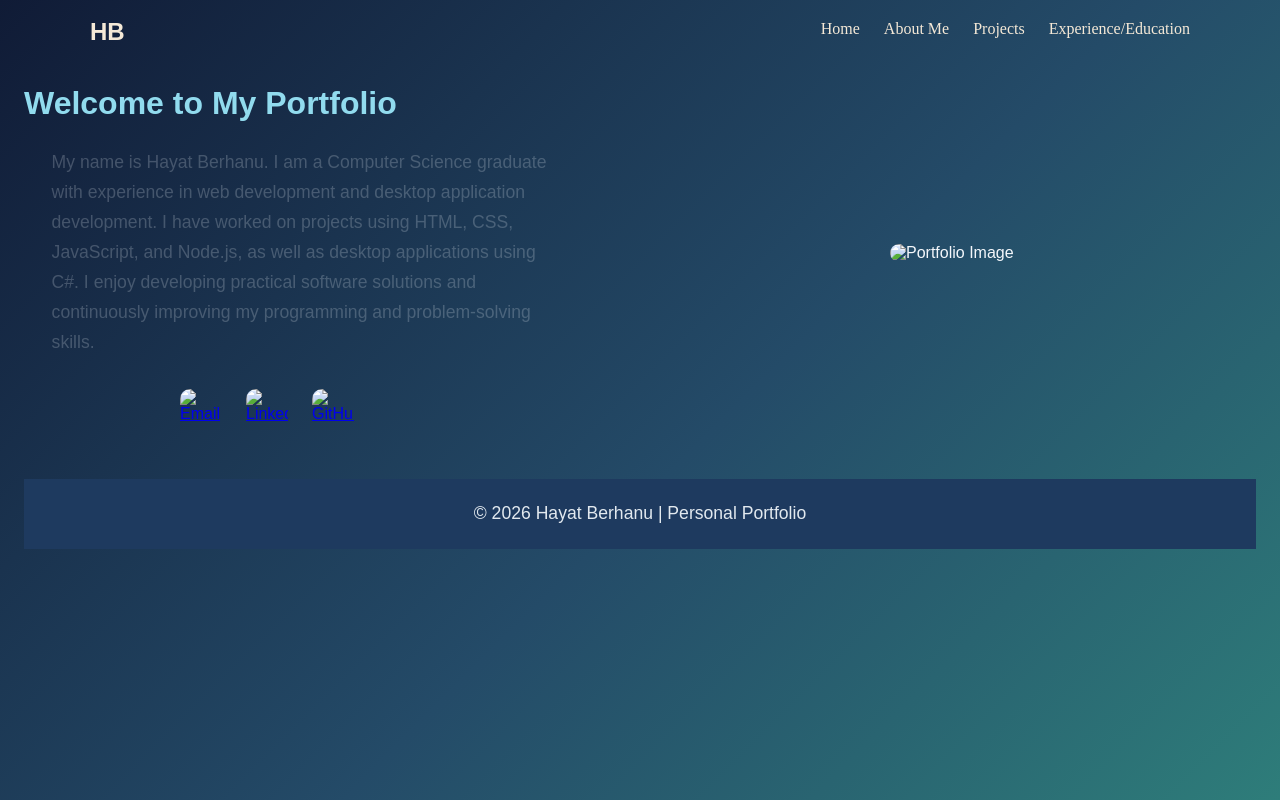
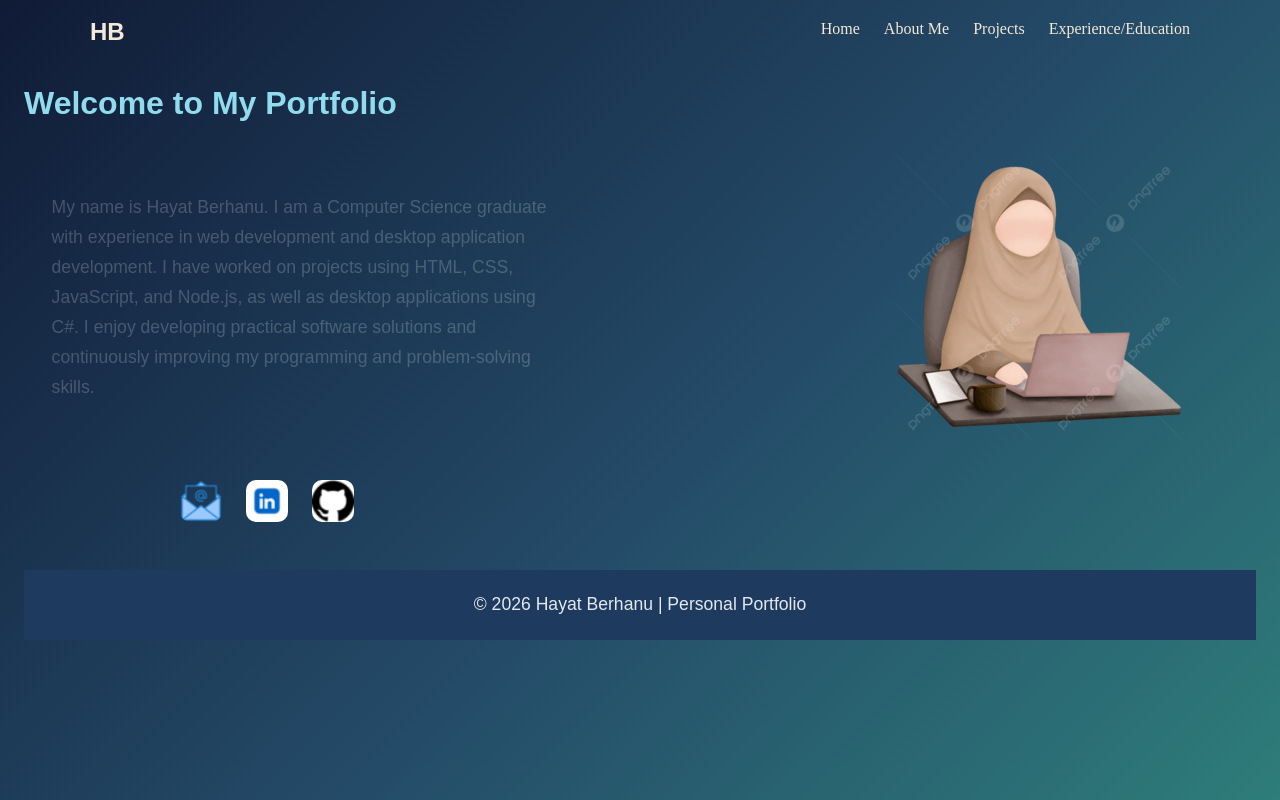
Before and after one commit to aumihayat56/my--portfolio, a website: page index.html in a window 1280 px wide. Drawn offline with Linux system fonts and the light colour scheme.

Commit message:
Update index.html

```diff
--- a/index.html
+++ b/index.html
@@ -37,17 +37,17 @@
 
 
     </p>
-    <img src="/img/image2.png" alt="Portfolio Image" class="portfolio-image">
+    <img src="image2.png" alt="Portfolio Image" class="portfolio-image">
 </div>
 <div class="icon">
     <a href="mailto:hayatberhanu5@gmail.com" aria-label="Send an email">
-        <img src="/img/2250206 (2).png" alt="Email" class="email-class">
+        <img src="2250206 (2).png" alt="Email" class="email-class">
     </a>
     <a href="https://www.linkedin.com/in/hayat-berhanu-a837a0412ed" target="_blank" rel="noopener noreferrer" aria-label="Open LinkedIn">
-        <img src="/img/images (1).png" alt="LinkedIn" class="linkedin-class">
+        <img src="images (1).png" alt="LinkedIn" class="linkedin-class">
     </a>
     <a href="https://github.com/aumihayat56" target="_blank" rel="noopener noreferrer" aria-label="Open GitHub">
-        <img src="/img/images (4) (1).png" alt="GitHub" class="github-class">
+        <img src="images (4) (1).png" alt="GitHub" class="github-class">
     </a>
 
 
```
